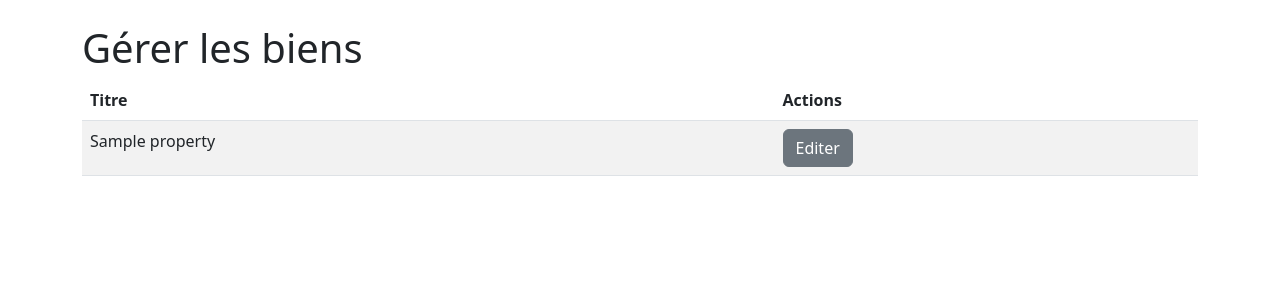
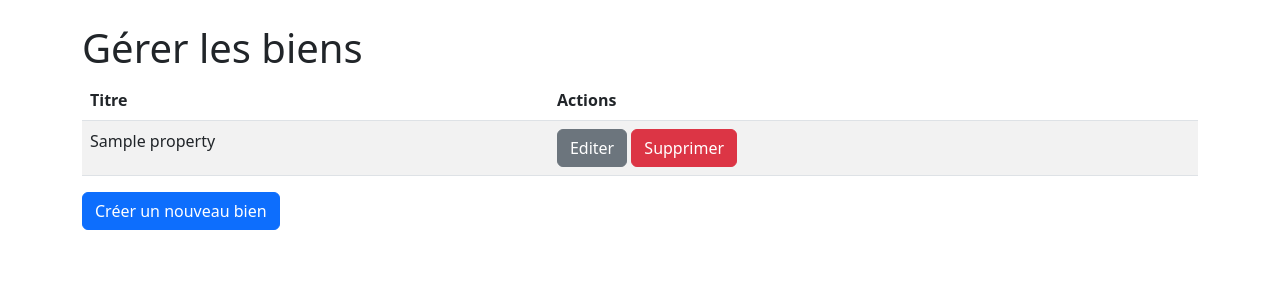
Before and after one commit to sebAvenel/sebImmo_sf, a Symfony app: template templates/admin/property/index.html.twig in a window 1280 px wide. Shown: the part 86-386 px from the top of the page. Run offline with Twig, Linux system fonts and the light colour scheme; the template is opened without the code that fills it: most values are stand-ins (such as "Sample title", 1, 10 or a date in 2020); some libraries are stand-ins or nearby versions.

Commit message:
fin des fonctionnalités de création de biens + suppression de biens

```diff
--- a/templates/admin/property/_form.html.twig
+++ b/templates/admin/property/_form.html.twig
@@ -16,5 +16,5 @@
 <div class="row mt-4">
 	<div class="col-12">{{ form_row(form.description) }}</div>
 </div>
-<button class="btn btn-primary mt-4">Editer</button>
+<button class="btn btn-primary mt-4">{{ button|default('Enregistrer')}}</button>
 {{form_end(form)}}
--- a/templates/admin/property/edit.html.twig
+++ b/templates/admin/property/edit.html.twig
@@ -6,6 +6,6 @@
 {% block body %}
 	<div class="container mt-4">
 		<h1>Editer le bien '{{property.title}}'</h1>
-		{{ include("admin/property/_form.html.twig", {form: form, button: 'Editer'}) }}
+		{{ include("admin/property/_form.html.twig", {button: 'Editer'}) }}
 	</div>
 {% endblock %}
--- a/templates/admin/property/index.html.twig
+++ b/templates/admin/property/index.html.twig
@@ -21,12 +21,19 @@
 						<td>{{ property.title}}</td>
 						<td>
 							<a href="{{ path('admin.property.edit', {id : property.id}) }}" class="btn btn-secondary">Editer</a>
+							<form method="POST" action="{{ path('admin.property.delete', {id: property.id}) }}" style="display: inline-block;" onsubmit="return confirm('Etes-vous vraiment sûr ?')">
+								<input type="hidden" name="_method" value="DELETE">
+								<input type="hidden" name="_token" value="{{ csrf_token('delete' ~ property.id) }}">
+								<button class="btn btn-danger">Supprimer</button>
+							</form>
 						</td>
 					</tr>
 				{% endfor %}
 			</tbody>
 		</table>
 
-
+		<div class="text-right">
+			<a href="{{ path('admin.property.new') }}" class="btn btn-primary">Créer un nouveau bien</a>
+		</div>
 	</div>
 {% endblock %}
--- a/templates/admin/property/new.html.twig
+++ b/templates/admin/property/new.html.twig
@@ -6,6 +6,6 @@
 {% block body %}
 	<div class="container mt-4">
 		<h1>Créer un bien</h1>
-		{% include("admin/property/_form.html.twig", {form: form, button: 'Créer'}) %}
+		{{ include("admin/property/_form.html.twig", {button: 'Créer'}) }}
 	</div>
 {% endblock %}
```
Also changed, not shown: src/Controller/Admin/AdminPropertyController.php (+16 -2 lines).
